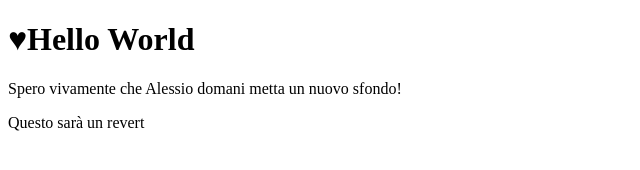
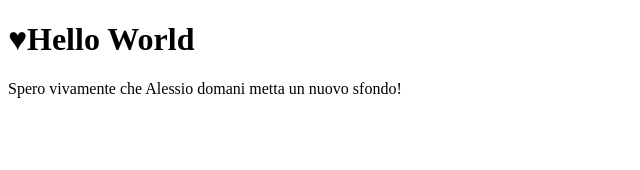
Before and after one commit to Drew0004/htmlcss-hello, a plain HTML site: page index.html in a window 1280 px wide. Shown: the whole page, without its empty margins (0-640 px from the left). Drawn offline with Linux system fonts and the light colour scheme.

Commit message:
Revert "Inserimento prova revert"
This reverts commit ddeeb3dea7294ba88a288eae7e39e3efb4160474.

```diff
--- a/index.html
+++ b/index.html
@@ -9,7 +9,6 @@
 
         <h1> &hearts;Hello World</h1>
         <p>Spero vivamente che Alessio domani metta un nuovo sfondo!</p>
-        <p>Questo sarà un revert</p>
 
     </body>
 </html>
```
